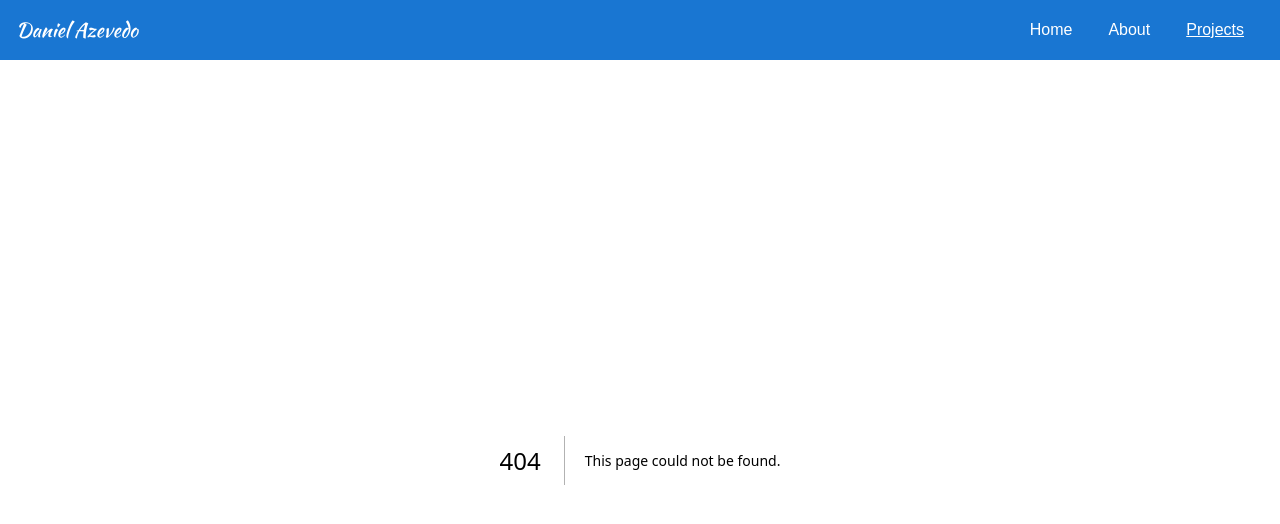
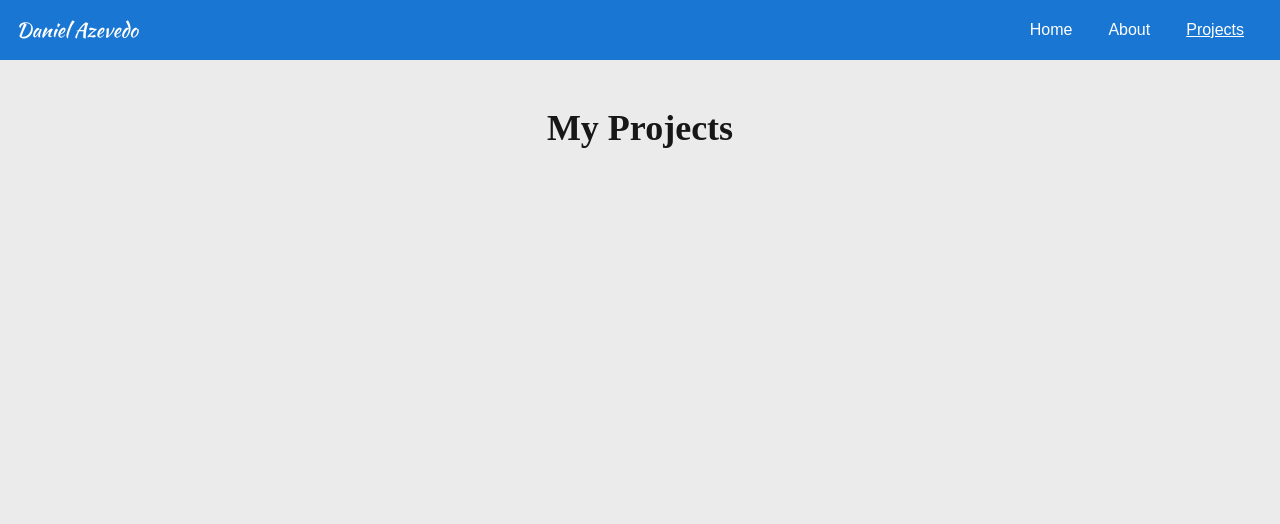
Before and after one commit to daniazevedo43/my-portfolio-website, a Next.js app: page /projects in a window 1280 px wide. Before the commit this address had no page. Shown: the top 524 px of the page. Built offline with nearby package versions, Linux system fonts and the light colour scheme.

Commit message:
Projects page created

```diff
--- /dev/null
+++ b/src/app/projects/page.tsx
@@ -0,0 +1,9 @@
+import React from 'react'
+
+export default function Projects() {
+  return (
+    <div className='flex justify-center mt-12'>
+        <h2 className='text-4xl font-semibold font-ubuntu'>My Projects</h2>
+    </div>
+  )
+}
```
